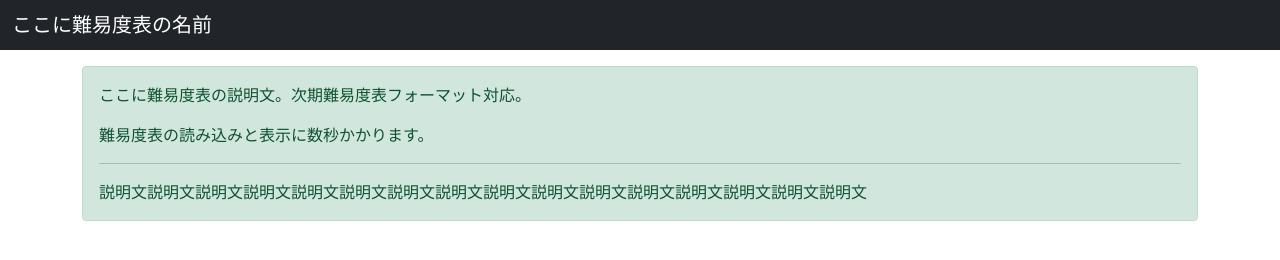
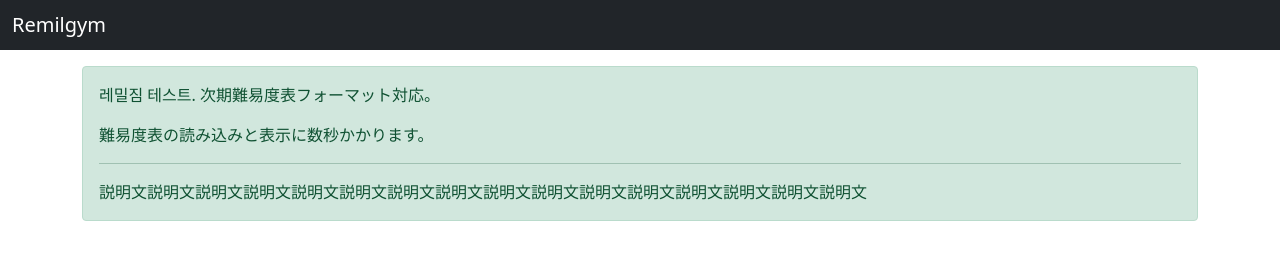
Before and after one commit to sadcat1332/Remilgym, a plain HTML site: page index.html in a window 1280 px wide. Drawn offline with nearby package versions, Linux system fonts and the light colour scheme; no server answers.

Commit message:
Update index.html

```diff
--- a/index.html
+++ b/index.html
@@ -2,7 +2,7 @@
 <html lang="ja">
 
 <head>
-    <title>ここに難易度表の名前</title>
+    <title>Remilgym</title>
     <meta charset="UTF-8">
     <meta http-equiv="X-UA-Compatible" content="IE=edge">
     <meta name="viewport" content="width=device-width, initial-scale=1.0">
@@ -19,7 +19,7 @@
     <header class="mb-3">
         <nav class="navbar navbar-dark bg-dark">
             <div class="container-fluid">
-                <span class="navbar-brand mb-0 h1">ここに難易度表の名前</span>
+                <span class="navbar-brand mb-0 h1">Remilgym</span>
             </div>
         </nav>
     </header>
@@ -27,7 +27,7 @@
     <div class="container">
 
         <div class="alert alert-success mb-3" role="alert">
-            <p>ここに難易度表の説明文。次期難易度表フォーマット対応。</p>
+            <p>레밀짐 테스트. 次期難易度表フォーマット対応。</p>
             <p>難易度表の読み込みと表示に数秒かかります。</p>
             <hr>
             <p class="mb-0">説明文説明文説明文説明文説明文説明文説明文説明文説明文説明文説明文説明文説明文説明文説明文説明文</p>
```
